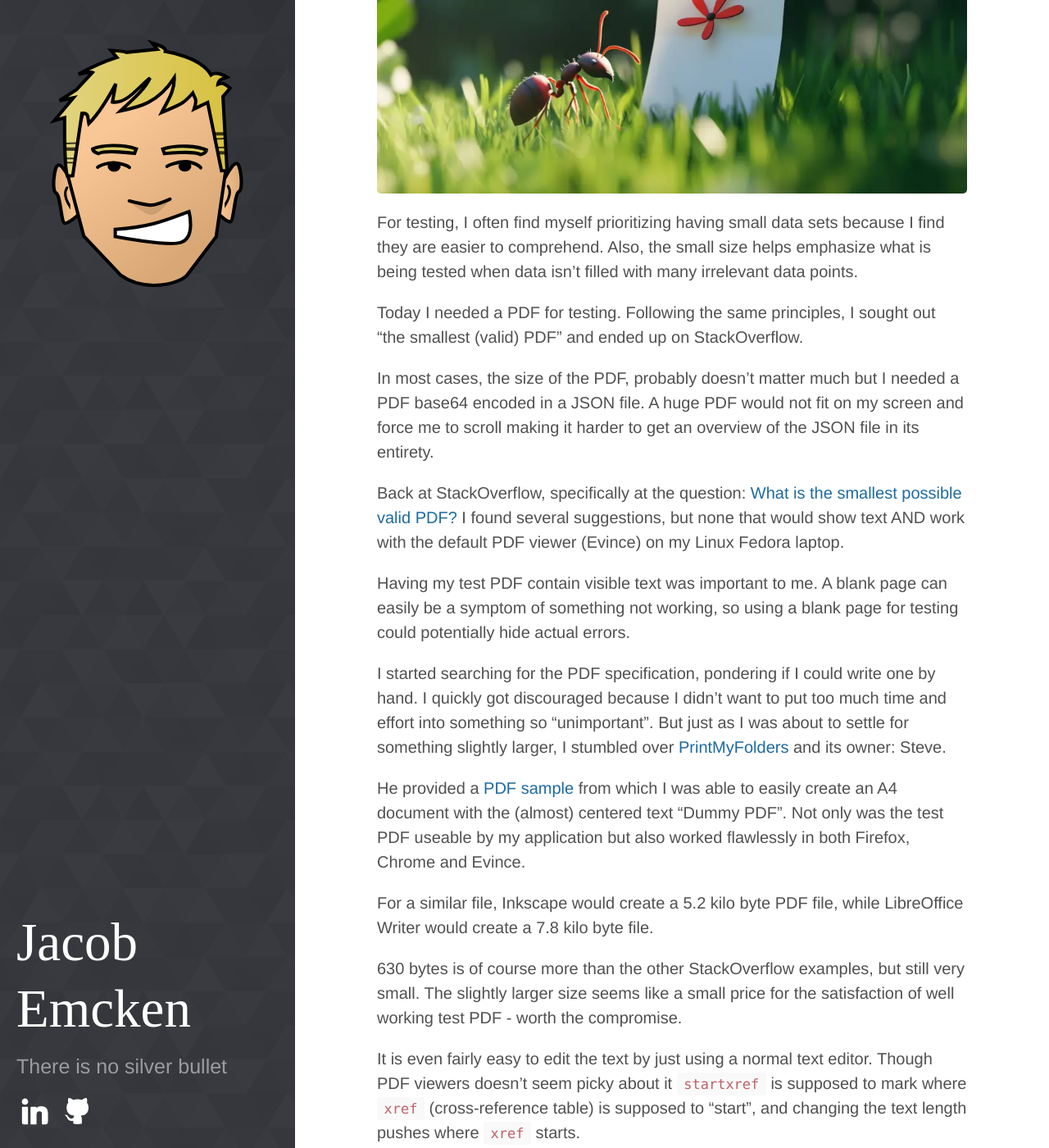
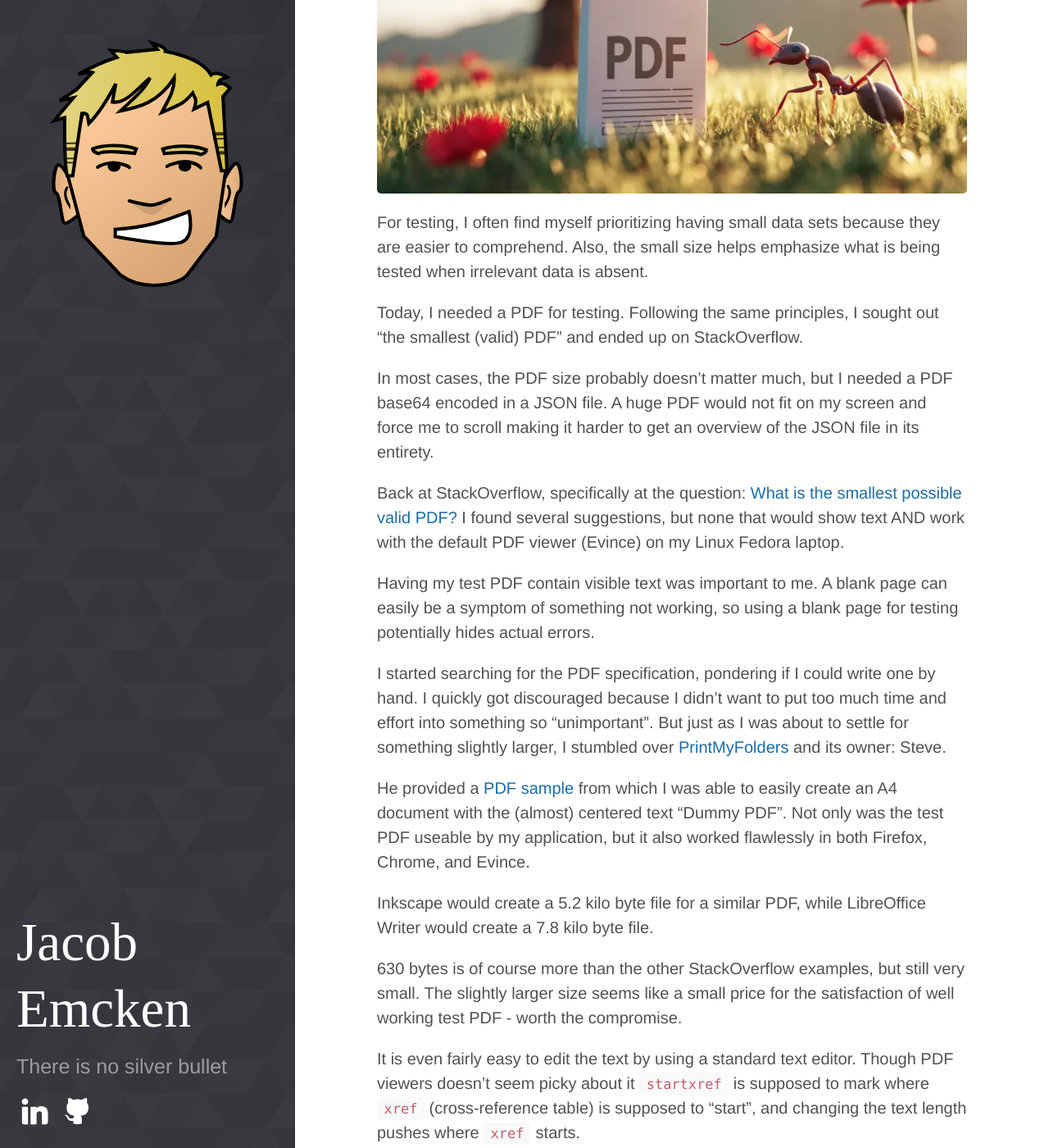
Before and after one commit to jacobemcken/jacobemcken.github.io, a Jekyll site: the page built from _posts/2024-01-12-very-small-pdf-for-testing.md, in a window 1280 px wide and 1400 px high, scrolled down 304 px. Shown: the whole window at 82% size. Built offline with Jekyll 4.4.1, drawn with Linux system fonts in a browser that asks for light colours; comment, search, counter and statistics services are not loaded.

Commit message:
Improve language in "tiny PDF" post

```diff
--- a/_posts/2024-01-12-very-small-pdf-for-testing.md
+++ b/_posts/2024-01-12-very-small-pdf-for-testing.md
@@ -1,8 +1,8 @@
 ---
 layout: post
 title: A very small PDF for testing
-image: /assets/img/tiny_document_in_grass.webp
-image_alt: "Midjourney prompt: Zoomed in between grass is a simple vector document icon in 3d. The document is white with a red simple three-petaled flower. Next to the icon is a huge ant. Blurred surroundings."
+image: /assets/img/tiny_document_in_grass2.webp
+image_alt: "Midjourney prompt: Zoomed in on an extruded 'PDF' document icon standing in the grass with a huge ant next to the icon. There are a few red flowers in the grass and a tree in the background. It is golden morning light."
 categories:
 - Programming
 tags:
@@ -13,16 +13,16 @@ support: true
 excerpt_separator: <!--more-->
 ---
 
-For testing, I often find myself prioritizing having small data sets because I find they are easier to comprehend.
+For testing, I often find myself prioritizing having small data sets because they are easier to comprehend.
 Also, the small size helps emphasize what is being tested
-when data isn't filled with many irrelevant data points.
+when irrelevant data is absent.
 
-Today I needed a PDF for testing.
+Today, I needed a PDF for testing.
 Following the same principles, I sought out "the smallest (valid) PDF" and ended up on StackOverflow.
 
 <!--more-->
 
-In most cases, the size of the PDF, probably doesn't matter much
+In most cases, the PDF size probably doesn't matter much,
 but I needed a PDF base64 encoded in a JSON file.
 A huge PDF would not fit on my screen and force me to scroll
 making it harder to get an overview of the JSON file in its entirety.
@@ -35,7 +35,7 @@ AND work with the default PDF viewer (Evince) on my Linux Fedora laptop.
 
 Having my test PDF contain visible text was important to me.
 A blank page can easily be a symptom of something not working,
-so using a blank page for testing could potentially hide actual errors.
+so using a blank page for testing potentially hides actual errors.
 
 I started searching for the PDF specification,
 pondering if I could write one by hand.
@@ -46,17 +46,17 @@ I stumbled over [PrintMyFolders][2] and its owner: Steve.
 
 He provided a [PDF sample][3] from which I was able to easily
 create an A4 document with the (almost) centered text "Dummy PDF".
-Not only was the test PDF useable by my application
-but also worked flawlessly in both Firefox, Chrome and Evince.
+Not only was the test PDF useable by my application,
+but it also worked flawlessly in both Firefox, Chrome, and Evince.
 
-For a similar file, Inkscape would create a 5.2 kilo byte PDF file,
+Inkscape would create a 5.2 kilo byte file for a similar PDF,
 while LibreOffice Writer would create a 7.8 kilo byte file.
 
 630 bytes is of course more than the other StackOverflow examples, but still very small.
 The slightly larger size seems like a small price
 for the satisfaction of well working test PDF - worth the compromise.
 
-It is even fairly easy to edit the text by just using a normal text editor.
+It is even fairly easy to edit the text by using a standard text editor.
 Though PDF viewers doesn't seem picky about it
 `startxref` is supposed to mark
 where `xref` (cross-reference table) is supposed to "start",
```
Also changed, not shown: assets/img/orig/tiny_document_in_grass2.png (added), assets/img/tiny_document_in_grass2.webp (added), assets/img/tiny_document_in_grass2_1440.webp (added), assets/img/tiny_document_in_grass2_464.webp (added), assets/img/tiny_document_in_grass2_720.webp (added), assets/img/tiny_document_in_grass2_930.webp (added).
